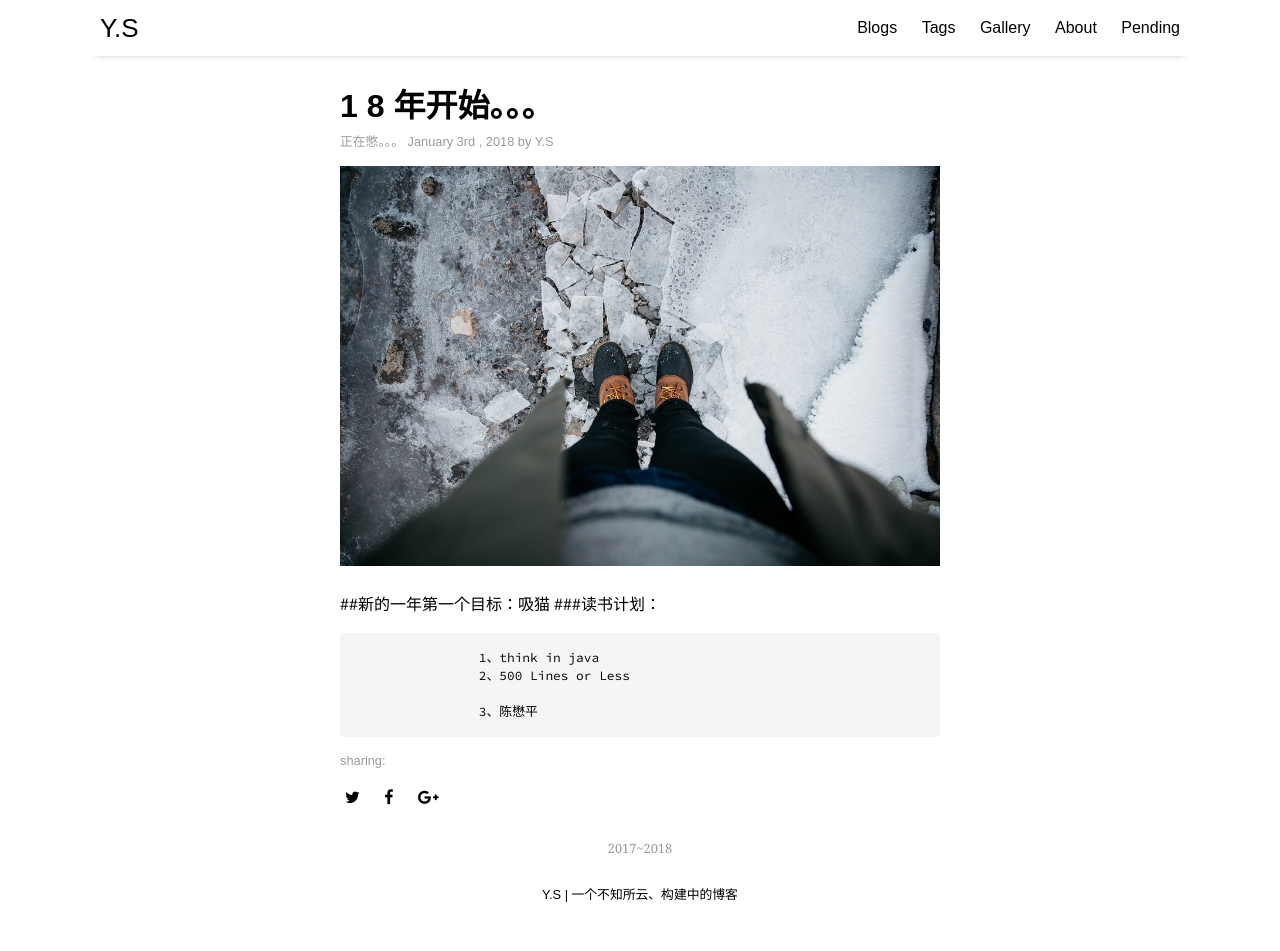
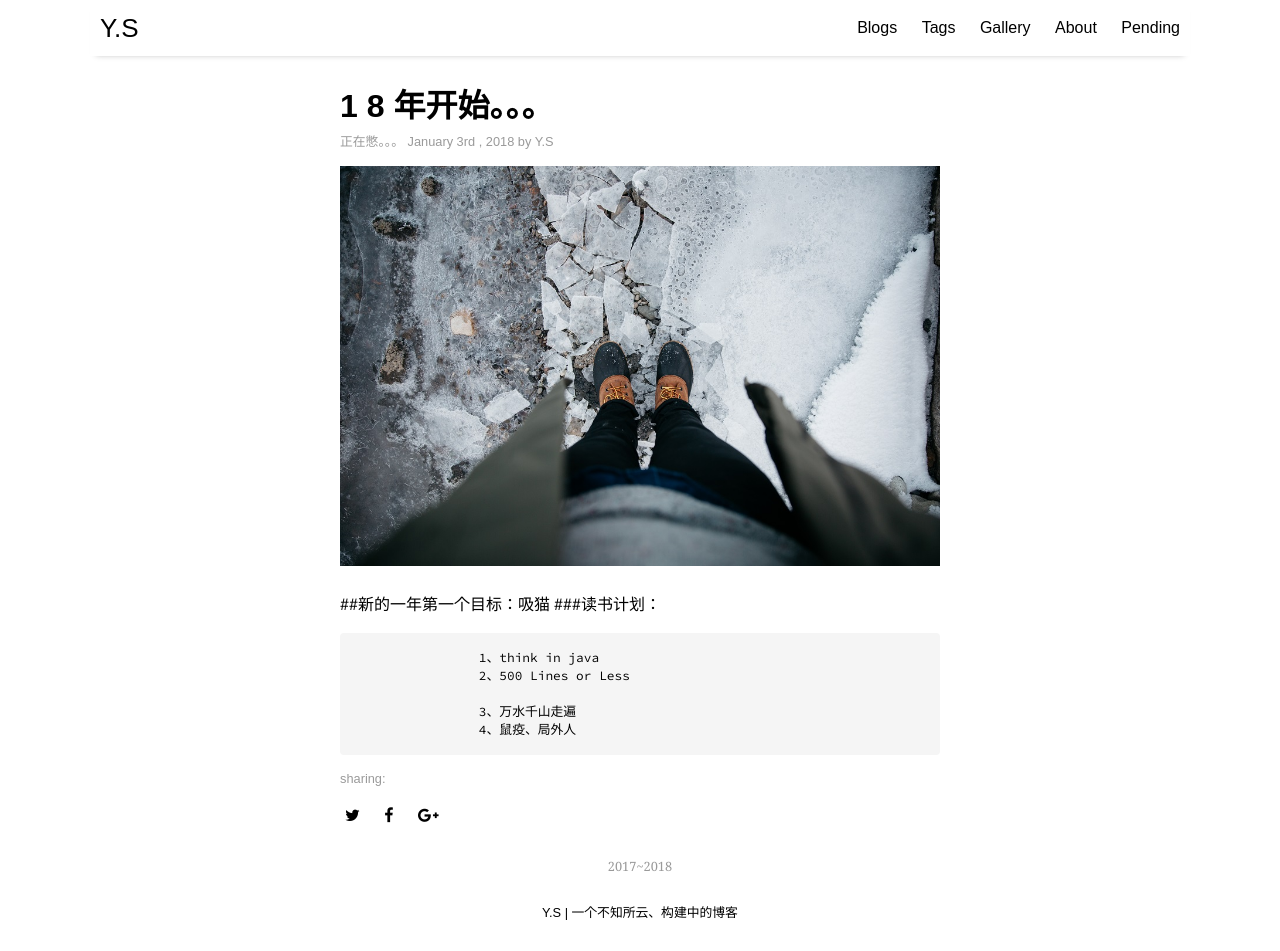
Before and after one commit to Git-YS/blog, a Jekyll site: the page built from _posts/2018-01-03-first-blog.md, in a window 1280 px wide and 951 px high. Built offline with Jekyll 4.4.1, drawn with Linux system fonts in a browser that asks for light colours; nearby versions of some CDN libraries.

Commit message:
书单更新

```diff
--- a/_posts/2018-01-03-first-blog.md
+++ b/_posts/2018-01-03-first-blog.md
@@ -13,4 +13,5 @@ image: 1.jpg
 			1、think in java
 			2、500 Lines or Less
 
-			3、陈懋平
+			3、万水千山走遍
+			4、鼠疫、局外人
```
